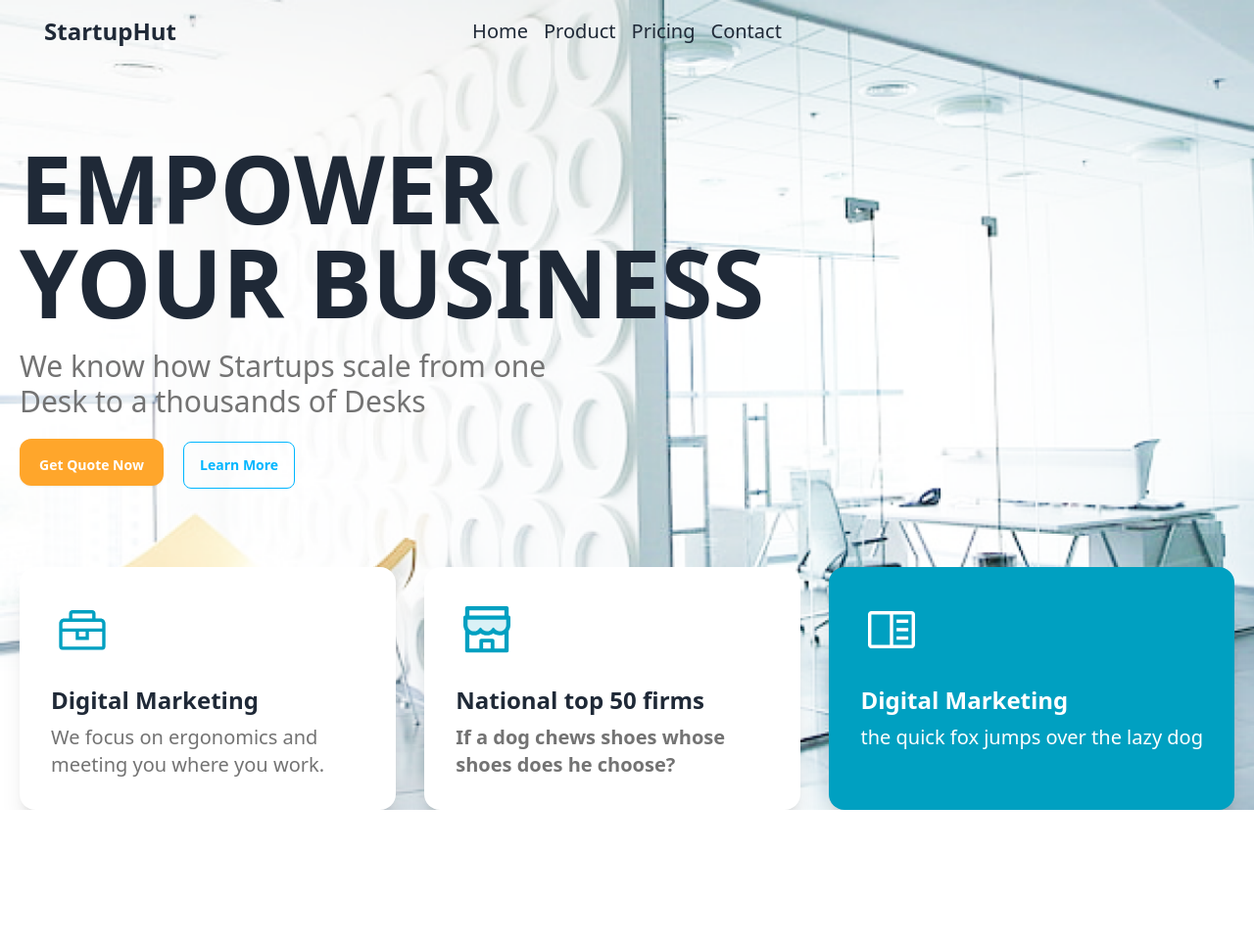
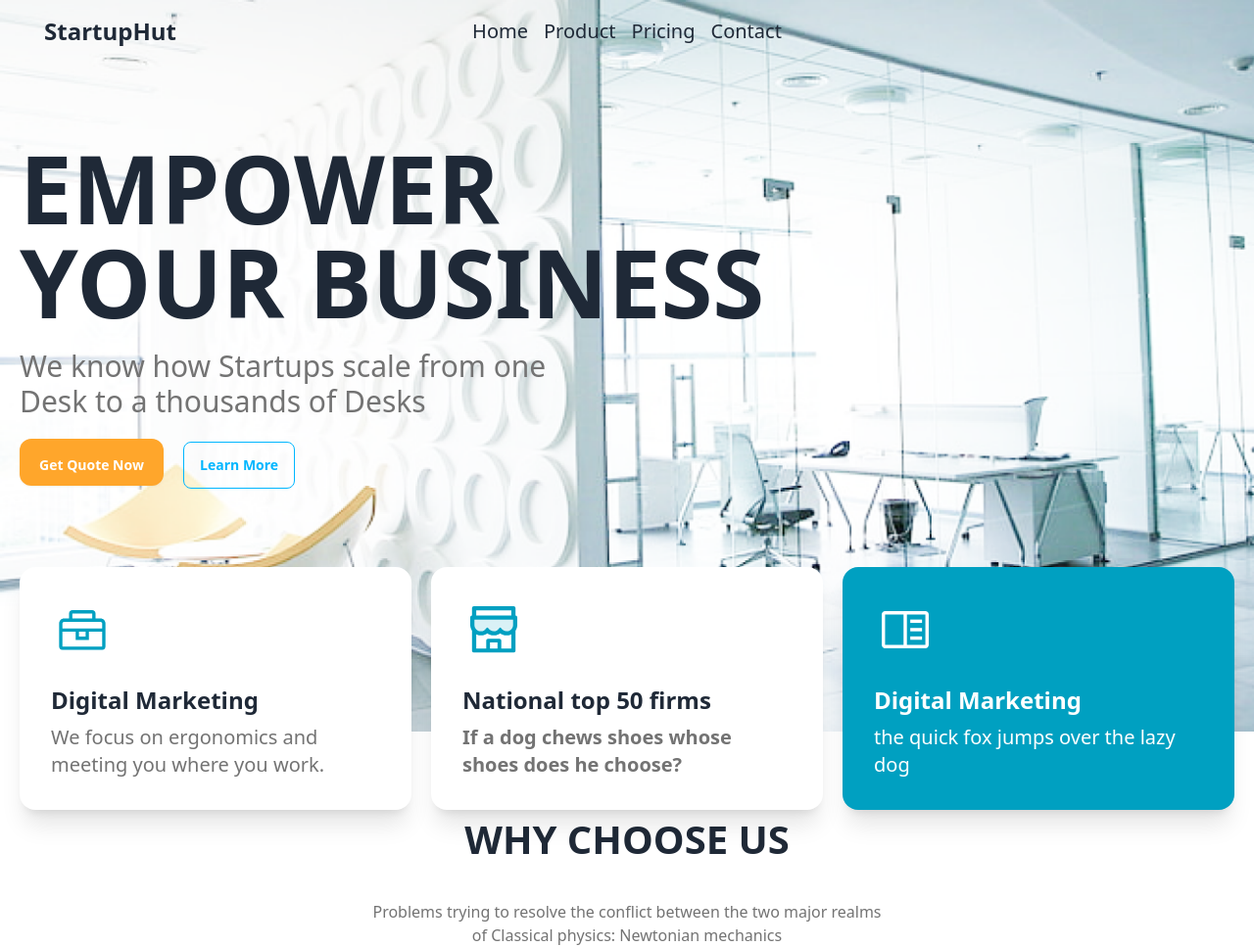
Before and after one commit to mariyasf/startup-hut, a website: page index.html in a window 1280 px wide. Shown: the whole page at 98% size. Before the commit the page ends 827 px from the top, so only its background shows below. Drawn offline with nearby package versions, Linux system fonts and the light colour scheme.

Commit message:
add banner

```diff
--- a/index.html
+++ b/index.html
@@ -4,6 +4,7 @@
         <meta charset="UTF-8">
         <meta name="viewport" content="width=device-width, initial-scale=1.0">
         <link href="./output.css" rel="stylesheet">
+        <link rel="stylesheet" href="style/style.css">
 
         <link
             href="https://cdn.jsdelivr.net/npm/daisyui@4.11.1/dist/full.min.css"
@@ -61,9 +62,10 @@
                 </div>
 
                 <!-- Banner -->
-                <div class="mt-20 relative">
+                <div class="mt-20 pb-20 lg:pb-0 ">
                     <div
-                        class="space-y-5 font-Montserrat text-center lg:text-left mb-20">
+                        class="space-y-5 font-Montserrat text-center
+                        lg:text-left ">
                         <h2 class="text-5xl lg:text-8xl font-bold">EMPOWER <br>
                             YOUR
                             BUSINESS</h2>
@@ -71,6 +73,7 @@
                             how Startups scale from one
                             <br> Desk to a thousands of Desks
                         </p>
+
                         <div class="space-x-4">
                             <button
                                 class="btn bg-[#FFA62B] border-none text-white p-5 rounded-xl">Get
@@ -82,9 +85,9 @@
                     </div>
 
                     <div
-                        class="lg:top-40 lg:bottom-0
-                         flex flex-col lg:flex-row justify-between">
-                        <div class="card w-96 bg-base-100 shadow-xl">
+                        class="lg:relative lg:top-[80px] mx-10 mb-20 lg:mb-0  lg:mx-0
+                         flex flex-col lg:flex-row gap-5 justify-between">
+                        <div class="flex-1 card bg-base-100 shadow-xl">
 
                             <img class="w-12 h-12 ml-10 mt-10"
                                 src="/public/images/icons/i1.svg" alt>
@@ -99,7 +102,7 @@
                                 </p>
                             </div>
                         </div>
-                        <div class="card w-96 bg-base-100 shadow-xl">
+                        <div class="flex-1  card bg-base-100 shadow-xl">
 
                             <img class="w-12 h-12 ml-10 mt-10"
                                 src="/public/images/icons/i2.svg" alt>
@@ -113,7 +116,8 @@
                                     choose?</p>
                             </div>
                         </div>
-                        <div class="card bg-[#00A0C1] shadow-xl text-white">
+                        <div
+                            class="flex-1  card bg-[#00A0C1] shadow-xl text-white">
 
                             <img class="w-12 h-12 ml-10 mt-10"
                                 src="/public/images/icons/i3.svg" alt>
@@ -137,6 +141,15 @@
         <!-- Main -->
         <main>
 
+            <div>
+                <div class="primary-constainer space-y-8">
+                    <h2>WHY CHOOSE US</h2>
+                    <p>Problems trying to resolve the conflict between the two
+                        major realms <br>
+                        of Classical physics: Newtonian mechanics </p>
+                </div>
+            </div>
+
         </main>
 
         <!-- Footer -->
--- /dev/null
+++ b/style/style.css
@@ -0,0 +1,15 @@
+.primary-constainer {
+    text-align: center;
+    margin-top: 80px;
+}
+
+.primary-constainer h2 {
+    font-size: 40px;
+    font-weight: 700;
+
+}
+
+.primary-constainer p {
+    color: #737373;
+
+}
```
Also changed, not shown: src/input.css (line endings or trailing spaces).
